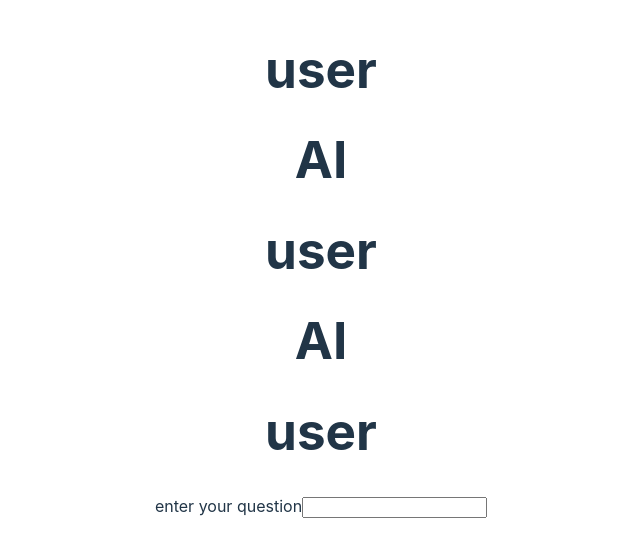
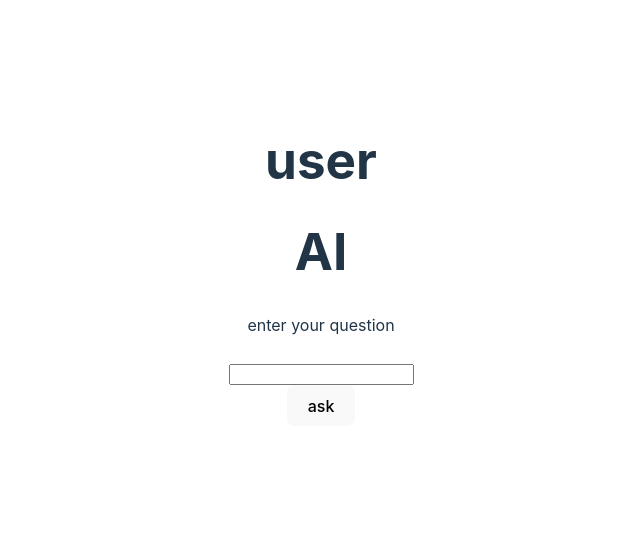
Before and after one commit to tair18oz/personal-chat-bot, a React (Vite) app in the folder personal-assistant/: page / in a window 1280 px wide. Shown: the part 138-694 px from the top of the page, without its empty margins (319-959 px from the left). Built offline with nearby package versions, Linux system fonts and the light colour scheme.

Commit message:
another boring setup

```diff
--- a/personal-assistant/src/App.tsx
+++ b/personal-assistant/src/App.tsx
@@ -4,23 +4,23 @@ import UserInput from "./Components/UserInput";
 import AiMessage from "./Components/AiMessage";
 import UserMessage from "./Components/UserMessage";
 
-function App() {
-  const [userQuestion, setUserQuestion] = useState<string>("");
-  const [messages, setMessages] = useState(['hi', 'my', 'name', 'is', 'chen']);
+export default function App() {
+    type message = {
+        role: string;
+        content: string;
+    }[];
 
-  return (
-    <>
-      {messages.map((messsage, i) =>
-        i % 2 === 0 ? (
-          <UserMessage setMessages={setMessages} />
-        ) : (
-          <AiMessage setMessages={setMessages} />
-        )
-      )}
+    const [userQuestion, setUserQuestion] = useState<string>("");
+    const [messages, setMessages] = useState<message>([
+        { role: "user", content: "wow" },
+        { role: "assistant", content: "another wow" },
+    ]);
 
-      <UserInput setUserQuestion={setUserQuestion} />
-    </>
-  );
+    return (
+        <>
+            {messages.map((messsage, i) => (i % 2 === 0 ? <UserMessage setMessages={setMessages} /> : <AiMessage setMessages={setMessages} />))}
+
+            <UserInput setUserQuestion={setUserQuestion} setMessages={setMessages} />
+        </>
+    );
 }
-
-export default App;
--- a/personal-assistant/src/Components/UserInput.tsx
+++ b/personal-assistant/src/Components/UserInput.tsx
@@ -1,9 +1,22 @@
-const UserInput = ({ serUserQuestion }) => {
+const UserInput = ({ setUserQuestion, setMessages }) => {
+    const handleAsk = (e) => {
+        setUserQuestion((prev) => prev.push(e.target.value));
+        setMessages((prev) =>
+            prev.push({
+                role: "user",
+                content: e.target.value,
+            })
+        );
+    };
+
     return (
         <>
             <label htmlFor="UserMessage">enter your question</label>
+            <br />
+            <br />
             <input type="text" id="UserMessage" name="UserMessage" />
             <br />
+            <button onClick={(e) => handleAsk(e)}>ask</button>
         </>
     );
 };
```
